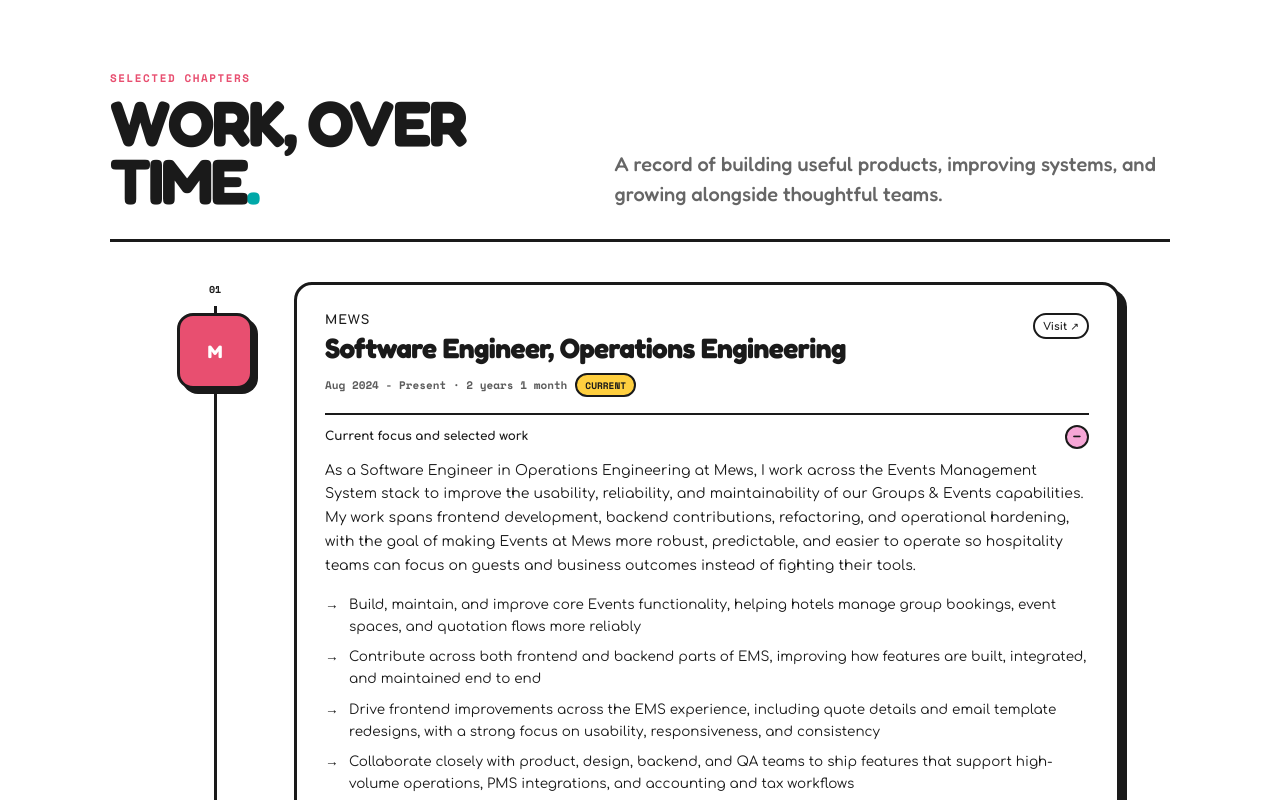
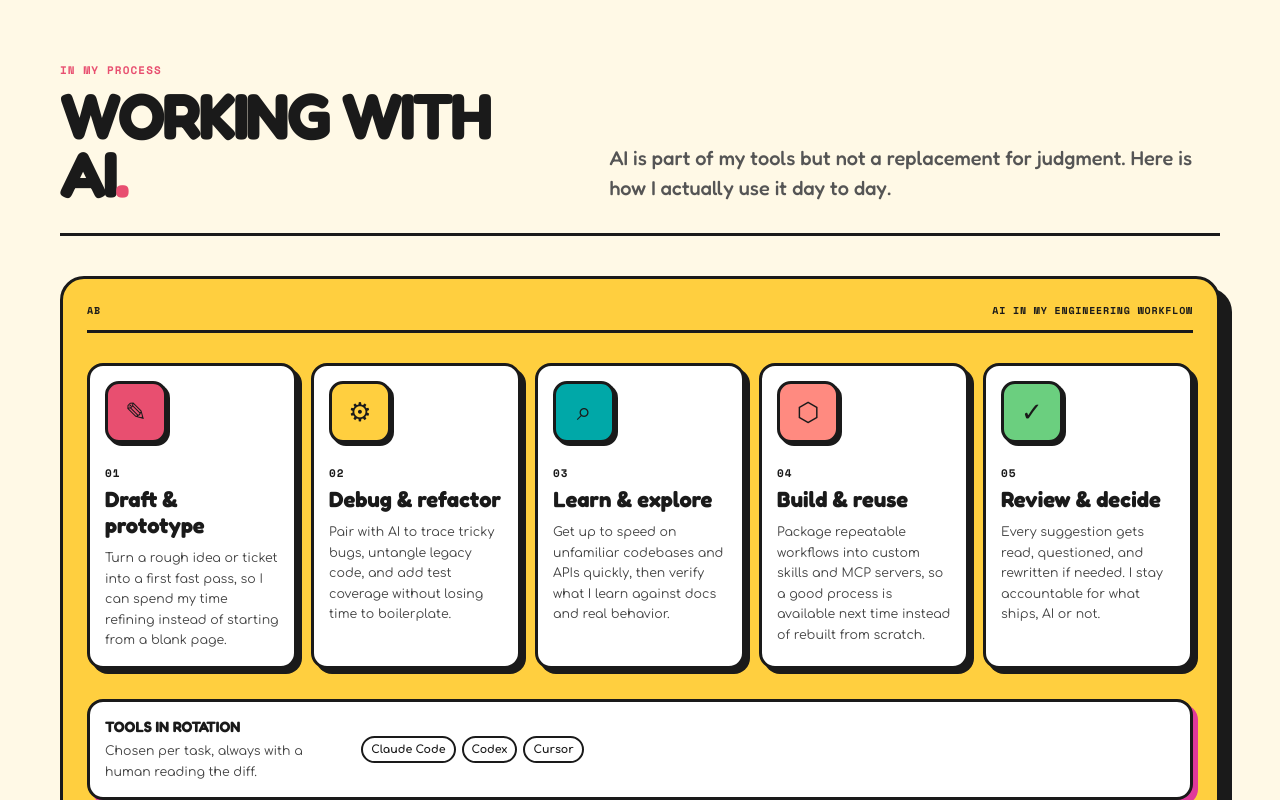
Before and after one commit to aLe3ouLa/resume-react, a React (Vite) app: page / in a window 1280 px wide. Shown: the part 2600-3400 px from the top of the page. Built offline with nearby package versions, Linux system fonts and the light colour scheme.

Commit message:
feat: add ai process

```diff
--- a/src/pages/Home.tsx
+++ b/src/pages/Home.tsx
@@ -49,6 +49,44 @@
         'coral',
     ],
 ] as const;
+const aiPractices = [
+    [
+        '01',
+        '✎',
+        'Draft & prototype',
+        'Turn a rough idea or ticket into a first fast pass, so I can spend my time refining instead of starting from a blank page.',
+        'pink',
+    ],
+    [
+        '02',
+        '⚙',
+        'Debug & refactor',
+        'Pair with AI to trace tricky bugs, untangle legacy code, and add test coverage without losing time to boilerplate.',
+        'yellow',
+    ],
+    [
+        '03',
+        '⌕',
+        'Learn & explore',
+        'Get up to speed on unfamiliar codebases and APIs quickly, then verify what I learn against docs and real behavior.',
+        'teal',
+    ],
+    [
+        '04',
+        '⬡',
+        'Build & reuse',
+        'Package repeatable workflows into custom skills and MCP servers, so a good process is available next time instead of rebuilt from scratch.',
+        'coral',
+    ],
+    [
+        '05',
+        '✓',
+        'Review & decide',
+        'Every suggestion gets read, questioned, and rewritten if needed. I stay accountable for what ships, AI or not.',
+        'green',
+    ],
+] as const;
+const aiTools = ['Claude Code', 'Codex', 'Cursor'];
 const monthsAtMews = Math.floor(
     (Date.now() - new Date('2024-08-01').getTime()) /
         (1000 * 60 * 60 * 24 * 30.4375)
@@ -137,10 +175,10 @@
                     </h1>
                     <p className={styles.lead}>
                         I help SaaS, startups, and scale-ups build accessible
-                        products and turn their components into reusable
-                        design systems, drawing on ten years of frontend
-                        engineering. Currently open to full-time roles and
-                        freelance collaborations.
+                        products and turn their components into reusable design
+                        systems, drawing on ten years of frontend engineering.
+                        Currently open to full-time roles and freelance
+                        collaborations.
                     </p>
                     <a
                         className={styles.button}
@@ -253,6 +291,49 @@
                     </div>
                 </div>
             </section>
+            <section className={`${styles.section} ${styles.container}`}>
+                <SectionHeader
+                    kicker="In my process"
+                    title="Working with AI"
+                    text="AI is part of my tools but not a replacement for judgment. Here is how I actually use it day to day."
+                />
+                <div className={styles.bench}>
+                    <div className={styles.rail}>
+                        <b>AB</b>
+                        <span>AI IN MY ENGINEERING WORKFLOW</span>
+                    </div>
+                    <div className={styles.toolGrid}>
+                        {aiPractices.map(
+                            ([number, symbol, title, text, color]) => (
+                                <article className={styles.tool} key={title}>
+                                    <div
+                                        className={`${styles.icon} ${styles[color]}`}
+                                    >
+                                        {symbol}
+                                    </div>
+                                    <small>{number}</small>
+                                    <h3>{title}</h3>
+                                    <p>{text}</p>
+                                </article>
+                            )
+                        )}
+                    </div>
+                    <div className={styles.materials}>
+                        <div>
+                            <b>Tools in rotation</b>
+                            <p>
+                                Chosen per task, always with a human reading the
+                                diff.
+                            </p>
+                        </div>
+                        <ul>
+                            {aiTools.map((x) => (
+                                <li key={x}>{x}</li>
+                            ))}
+                        </ul>
+                    </div>
+                </div>
+            </section>
             <WorkExperience />
             <Suspense fallback={null}>
                 <MakerDesk />
```
